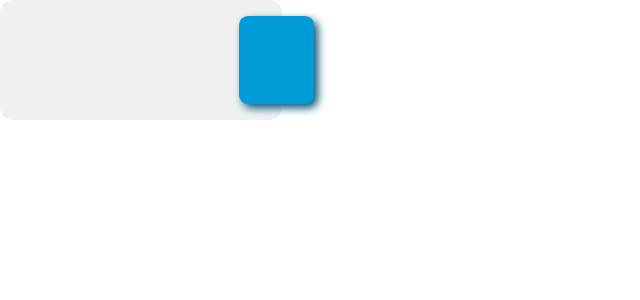
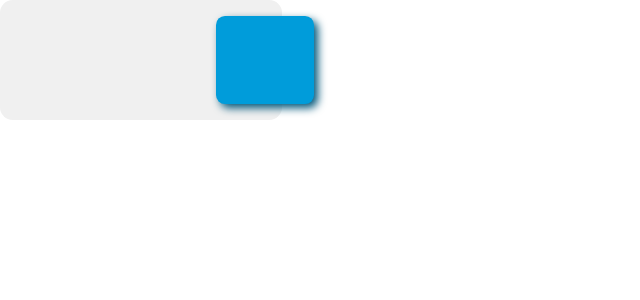
Before and after one commit to rav1kantsingh/scoreboard, a React (Create React App) app: page /LeaderboardListItem in a window 1280 px wide. Shown: the top 300 px of the page, without its empty margins (0-640 px from the left). Built offline with nearby package versions, Linux system fonts and the light colour scheme.

Commit message:
listitem card style change

```diff
--- a/src/styles/component/leaderboard_itemview.scss
+++ b/src/styles/component/leaderboard_itemview.scss
@@ -22,7 +22,7 @@
             flex: 1;
         }
         .scoreBox{
-            width: 2vw;
+            padding: 0 1rem;
             height: 11vh;
             display: flex;
             align-content: center;
```
